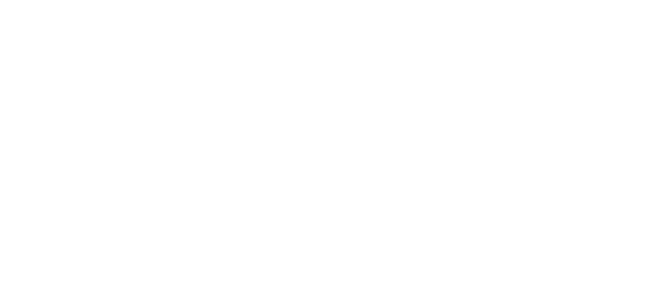
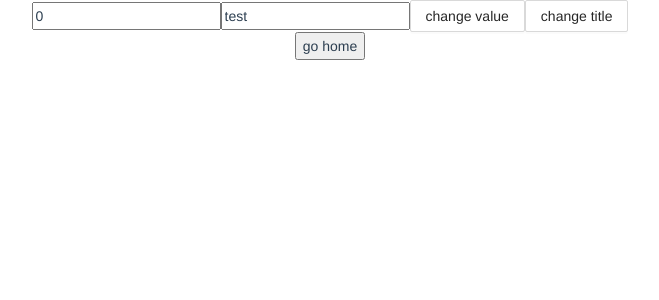
Before and after one commit to songxuy/vue3-demo, a Vue app: page /#/demo in a window 1280 px wide. Before the commit this address had no page. Shown: the top 300 px of the page, without its empty margins (310-969 px from the left). Built offline with nearby package versions, Linux system fonts and the light colour scheme.

Commit message:
[ADD] 1. add demo

```diff
--- a/src/router/index.ts
+++ b/src/router/index.ts
@@ -1,26 +1,33 @@
-import { createRouter, createWebHashHistory, RouteRecordRaw } from "vue-router";
-import Home from "../views/Home.vue";
+import { createRouter, createWebHashHistory, RouteRecordRaw } from 'vue-router';
+import Home from '../views/Home.vue';
 
 const routes: Array<RouteRecordRaw> = [
   {
-    path: "/",
-    name: "Home",
-    component: Home
+    path: '/',
+    name: 'Home',
+    component: Home,
   },
   {
-    path: "/about",
-    name: "About",
+    path: '/about',
+    name: 'About',
     // route level code-splitting
     // this generates a separate chunk (about.[hash].js) for this route
     // which is lazy-loaded when the route is visited.
-    component: () =>
-      import(/* webpackChunkName: "about" */ "../views/About.vue")
-  }
+    component: () => import(/* webpackChunkName: "about" */ '../views/About.vue'),
+  },
+  {
+    path: '/demo',
+    name: 'demo',
+    // route level code-splitting
+    // this generates a separate chunk (about.[hash].js) for this route
+    // which is lazy-loaded when the route is visited.
+    component: () => import(/* webpackChunkName: "about" */ '../views/demo.vue'),
+  },
 ];
 
 const router = createRouter({
   history: createWebHashHistory(),
-  routes
+  routes,
 });
 
 export default router;
--- a/src/views/About.vue
+++ b/src/views/About.vue
@@ -29,6 +29,10 @@
     watch(age, (newValue, oldValue) => {
       console.log(newValue, oldValue);
     });
+    const obj = {};
+    const state1 = reactive(obj);
+    // 输出false
+    console.log(obj === state1);
     return {
       state,
       changeName,
--- /dev/null
+++ b/src/views/child.vue
@@ -0,0 +1,46 @@
+<template>
+  <div class="child">
+    <input :value="value" @input="_handleChangeValue" />
+    <input :value="title" @input="_handleChangeTitle" />
+    <a-button @click="changeValue('xiuxiu')">change value</a-button>
+    <a-button @click="changeTitle('biubiu')">change title</a-button>
+  </div>
+</template>
+<script>
+import { Button } from 'ant-design-vue';
+export default {
+  components: {
+    [Button.name]: Button,
+  },
+  props: {
+    value: {
+      type: String,
+      default: '',
+    },
+    title: {
+      type: String,
+      default: '',
+    },
+  },
+  setup(props, { emit }) {
+    function _handleChangeValue(e) {
+      emit('update:value', e.target.value);
+    }
+    function _handleChangeTitle(e) {
+      emit('update:title', e.target.value);
+    }
+    function changeValue(str) {
+      emit('update:value', str);
+    }
+    function changeTitle(str) {
+      emit('update:title', str);
+    }
+    return {
+      _handleChangeValue,
+      _handleChangeTitle,
+      changeValue,
+      changeTitle,
+    };
+  },
+};
+</script>
--- /dev/null
+++ b/src/views/demo.vue
@@ -0,0 +1,45 @@
+<template>
+  <div class="demo">
+    <Child v-model:value="state.value" v-model:title="state.title"></Child>
+    <button @click="goHome">go home</button>
+  </div>
+</template>
+<script>
+import { reactive } from 'vue';
+import Child from './child';
+import { useRoute, useRouter, onBeforeRouteUpdate } from 'vue-router';
+export default {
+  components: {
+    Child,
+  },
+  beforeRouteEnter(from, to, next) {
+    console.log('enter');
+    next();
+  },
+  setup() {
+    /* const count = ref(0);
+    const object = reactive({ foo: 'bar' });
+
+    return () => h('div', [count.value, object.foo]); */
+    const route = useRoute();
+    // 获取路由实例
+    const router = useRouter();
+    console.log(route.path);
+    console.log(router);
+    const state = reactive({
+      value: '0',
+      title: 'test',
+    });
+    const goHome = () => {
+      router.push('/');
+    };
+    onBeforeRouteUpdate(() => {
+      console.log('update');
+    });
+    return {
+      state,
+      goHome,
+    };
+  },
+};
+</script>
```
